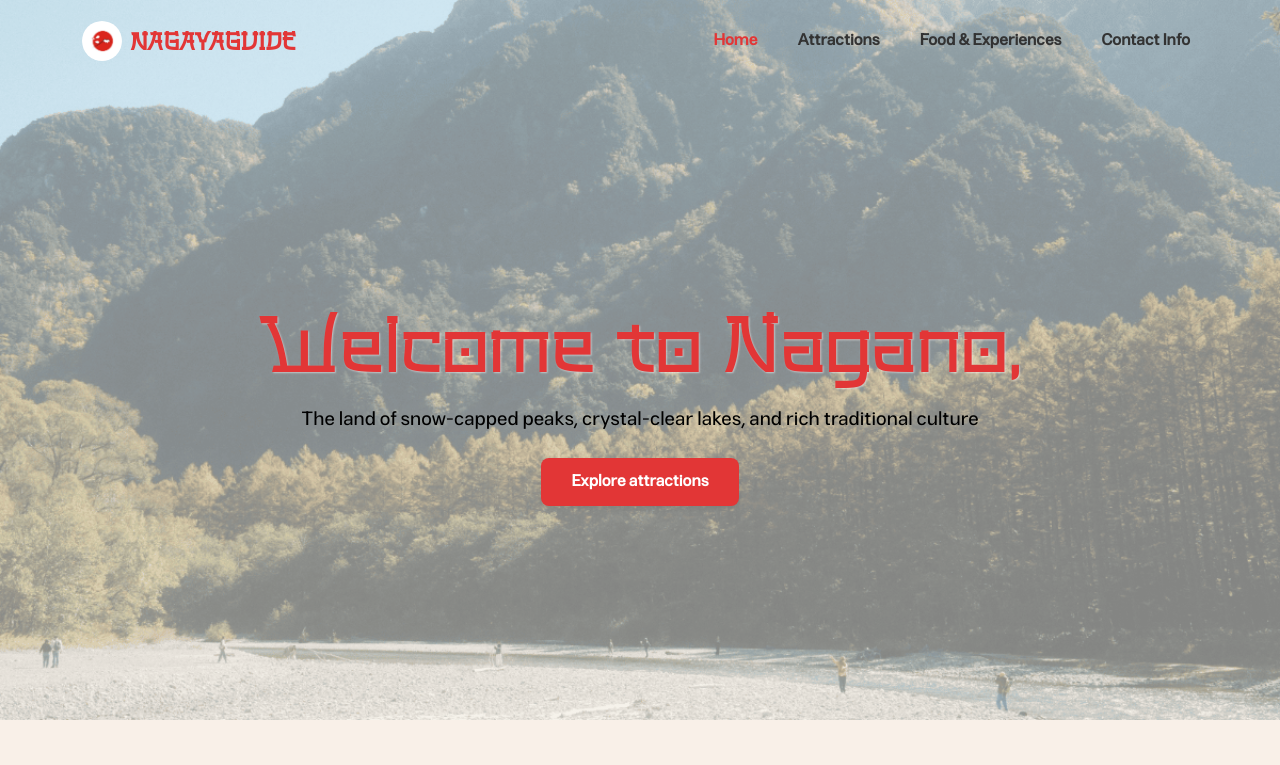
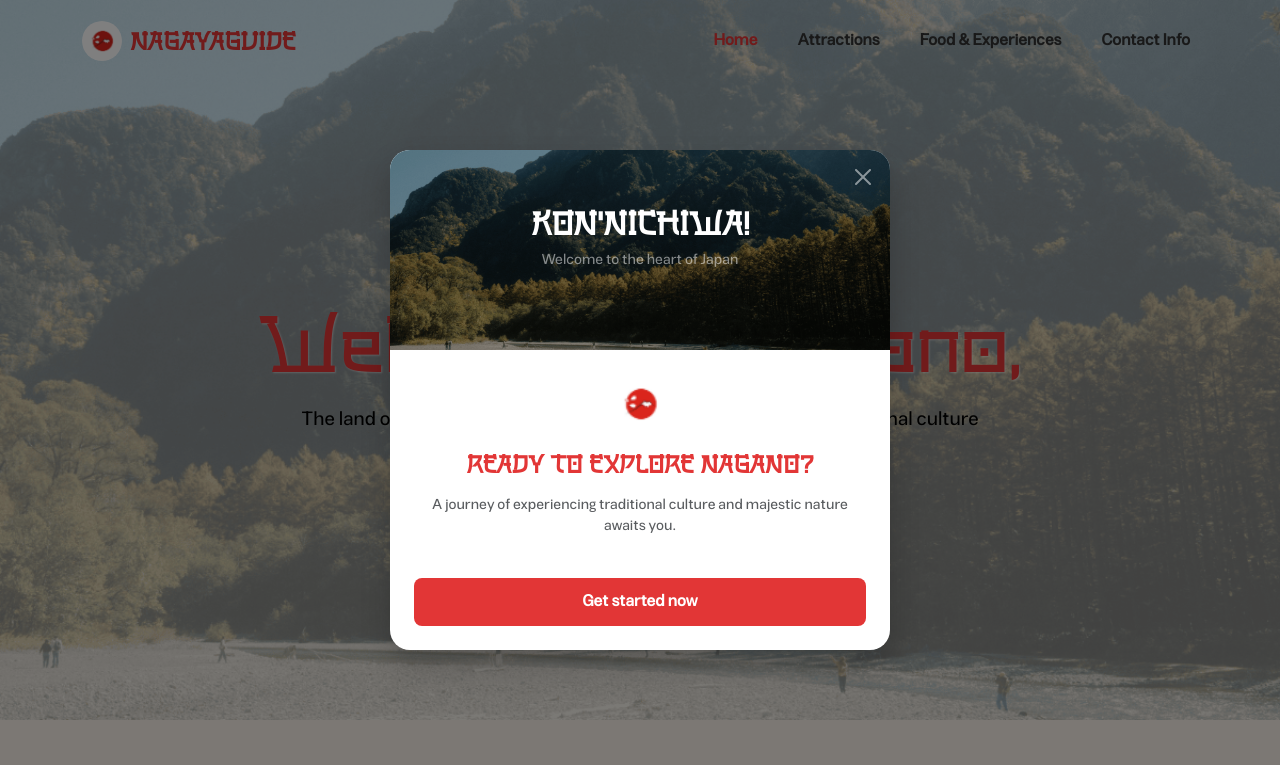
Before and after one commit to thaianthai15/Final_WDE, a plain HTML site: page index.html in a window 1280 px wide. Shown: the top 765 px of the page. Drawn offline with nearby package versions, Linux system fonts and the light colour scheme.

Commit message:
Add Welcome Alert

```diff
--- a/css/style.css
+++ b/css/style.css
@@ -344,6 +344,42 @@ body {
   pointer-events: none;
 }
 
+.custom-welcome-content {
+    border: none;
+    border-radius: 20px;
+    overflow: hidden;
+    box-shadow: 0 15px 30px rgba(0,0,0,0.2);
+}
+
+.welcome-image-header {
+    height: 200px;
+    background-image: url('../assets/Nagano_Banner.png');
+    background-size: cover;
+    background-position: center;
+    position: relative;
+    display: flex;
+    align-items: center;
+    justify-content: center;
+}
+
+.welcome-overlay {
+    background: rgba(0, 0, 0, 0.4);
+    width: 100%;
+    height: 100%;
+    display: flex;
+    flex-direction: column;
+    align-items: center;
+    justify-content: center;
+    text-align: center;
+}
+
+.welcome-image-header .btn-close {
+    position: absolute;
+    top: 15px;
+    right: 15px;
+    z-index: 10;
+}
+
 @media (max-width: 767.98px) {
   .welcome-title {
     font-size: 2.8rem !important;
--- a/index.html
+++ b/index.html
@@ -225,6 +225,28 @@
       </div>
     </footer>
 
+    <div class="modal fade" id="welcomeTravelModal" tabindex="-1" aria-hidden="true">
+      <div class="modal-dialog modal-dialog-centered">
+        <div class="modal-content custom-welcome-content">
+          <div class="modal-body p-0">
+            <div class="welcome-image-header">
+                <button type="button" class="btn-close btn-close-white" data-bs-dismiss="modal" aria-label="Close"></button>
+                <div class="welcome-overlay">
+                    <h2 class="heading-font text-white">Kon'nichiwa!</h2>
+                    <p class="text-white-50">Welcome to the heart of Japan</p>
+                </div>
+            </div>
+            <div class="p-4 text-center">
+              <img src="./assets/Nagano_Logo.png" alt="Logo" class="mb-3" style="width: 60px;">
+              <h4 class="heading-font mb-3">Ready to explore Nagano?</h4>
+              <p class="text-muted">A journey of experiencing traditional culture and majestic nature awaits you.</p>
+              <button type="button" class="btn btn-main-red w-100 mt-3" data-bs-dismiss="modal">Get started now</button>
+            </div>
+          </div>
+        </div>
+      </div>
+    </div>
+
     <div class="modal fade" id="planModal" tabindex="-1">
       <div class="modal-dialog modal-dialog-centered">
         <div class="modal-content">
--- a/js/script.js
+++ b/js/script.js
@@ -1,4 +1,11 @@
 document.addEventListener('DOMContentLoaded', function() {
+
+    const welcomeModalElement = document.getElementById('welcomeTravelModal');
+    if (welcomeModalElement) {
+        const welcomeModal = new bootstrap.Modal(welcomeModalElement);
+        welcomeModal.show();
+    }
+
     const btnPlan = document.getElementById('btn-open-modal');
     const planModal = new bootstrap.Modal(document.getElementById('planModal'));
 
```
